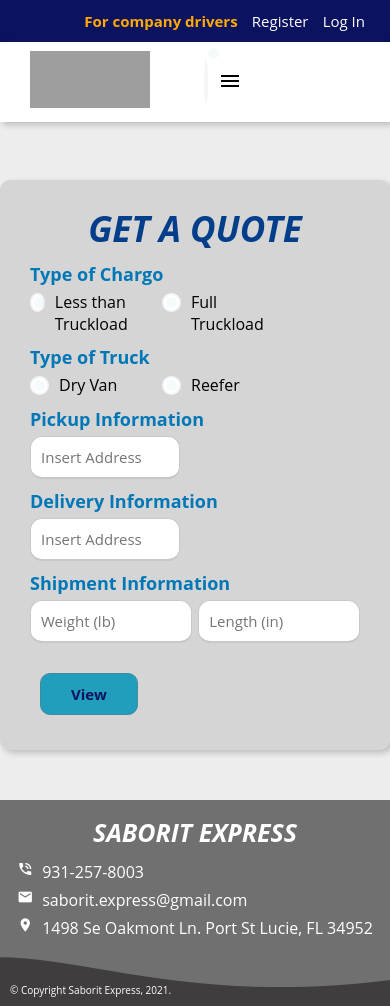
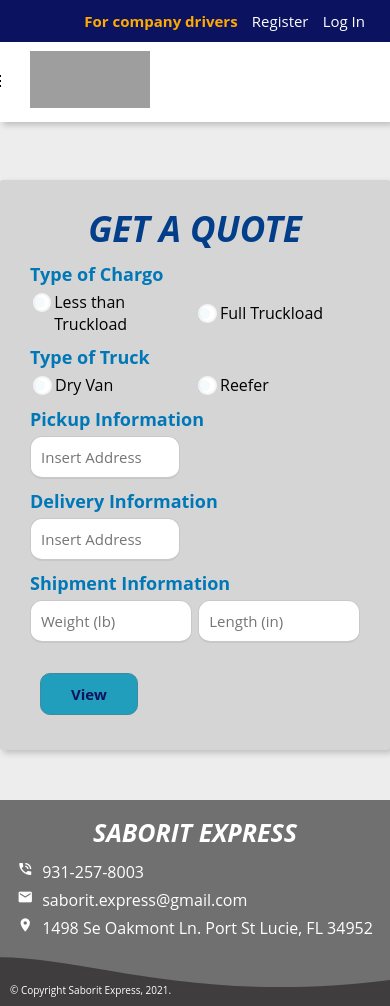
Before and after one commit to JCBallen/Saborit, a PHP site: page /Quote.php in a window 390 px wide. Shown: the top 1006 px of the page. Run offline with PHP 8.4, Linux system fonts and the light colour scheme; grey boxes are pictures that could not be loaded.

Commit message:
Update design.css

```diff
--- a/design.css
+++ b/design.css
@@ -1716,7 +1716,7 @@
     max-width: 1400px;
     background: #D5D5D5;
     padding: 25px 30px;
-    border-radius: 10px;
+    border-radius: 3px;
     box-shadow: 3px 3px 6px rgba(0, 0, 0, 0.2);
 }
 
@@ -1785,9 +1785,7 @@
     background: #219EBC;
 }
 
-#error{
-    display: flex;
-    flex-direction: column;
+#errorquote{
     color: darkorange;
     font-weight: bold;
 }
@@ -1839,11 +1837,11 @@
     margin-top: 9px;
 }
 
-#info, #error{
-    display: none;
-}
-
-#error p{
+#info, #errortrack{
+    visibility: hidden;
+}
+
+#errortrack p{
     font-weight: bold;
     color: darkorange;
 }
@@ -2064,10 +2062,6 @@
      .navbar2 ul li{
          padding: 0 8px;
      }
-
-     .form-quote .input-number .input{
-        width: 32.5%;
-    }
  }
 
  @media (max-width: 843px){
@@ -2206,10 +2200,6 @@
         max-width: 100%;
     }
 
-    .form-quote .type-details .category {
-        width: 100%;
-    }
-
     /*Tracking*/
 
     .track-container{
@@ -2314,8 +2304,16 @@
 
      /*Get a Quote*/
 
-    .form-quote .input-number .input{
-        width: 32%;
+    .choose{
+        justify-content: space-between;
+    }
+
+    label{
+        width: 100%;
+    }
+
+    label::before{
+        margin: 2px 3px;
     }
 
      /*Tracking*/
```
